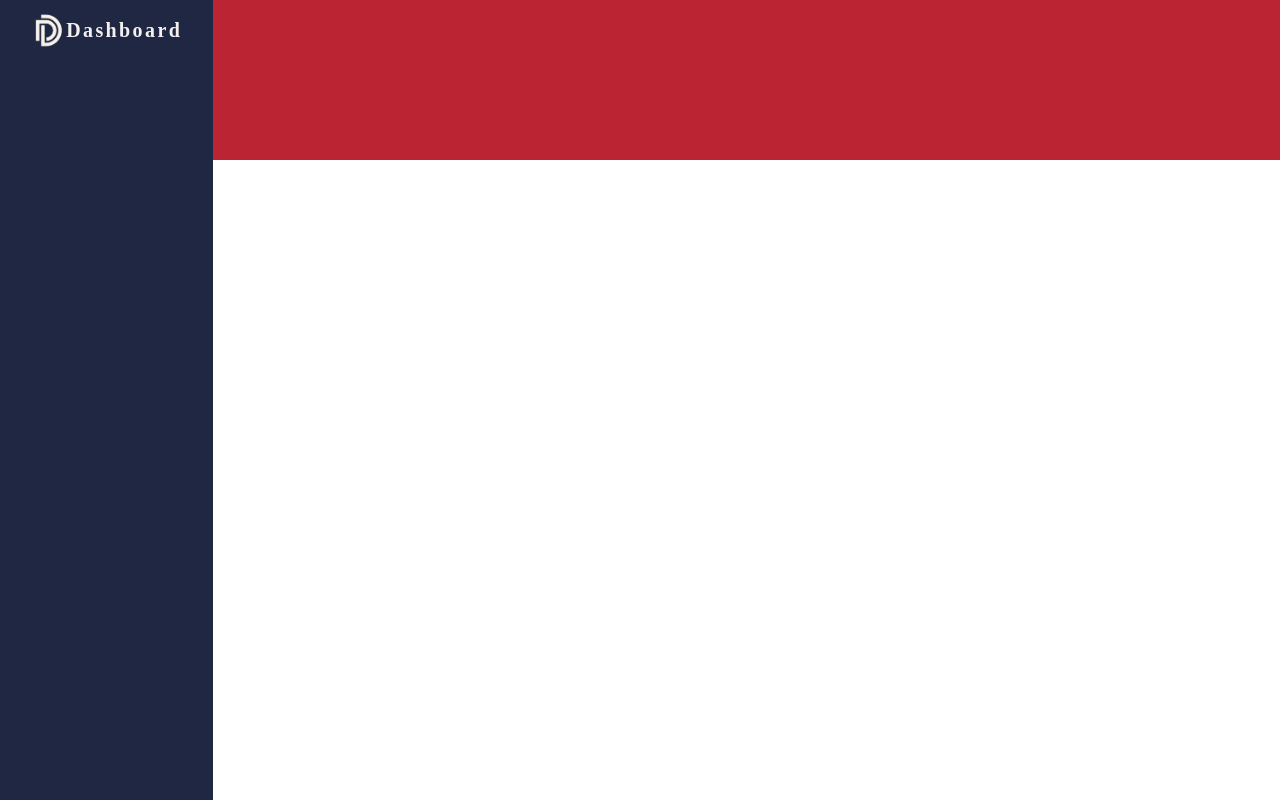
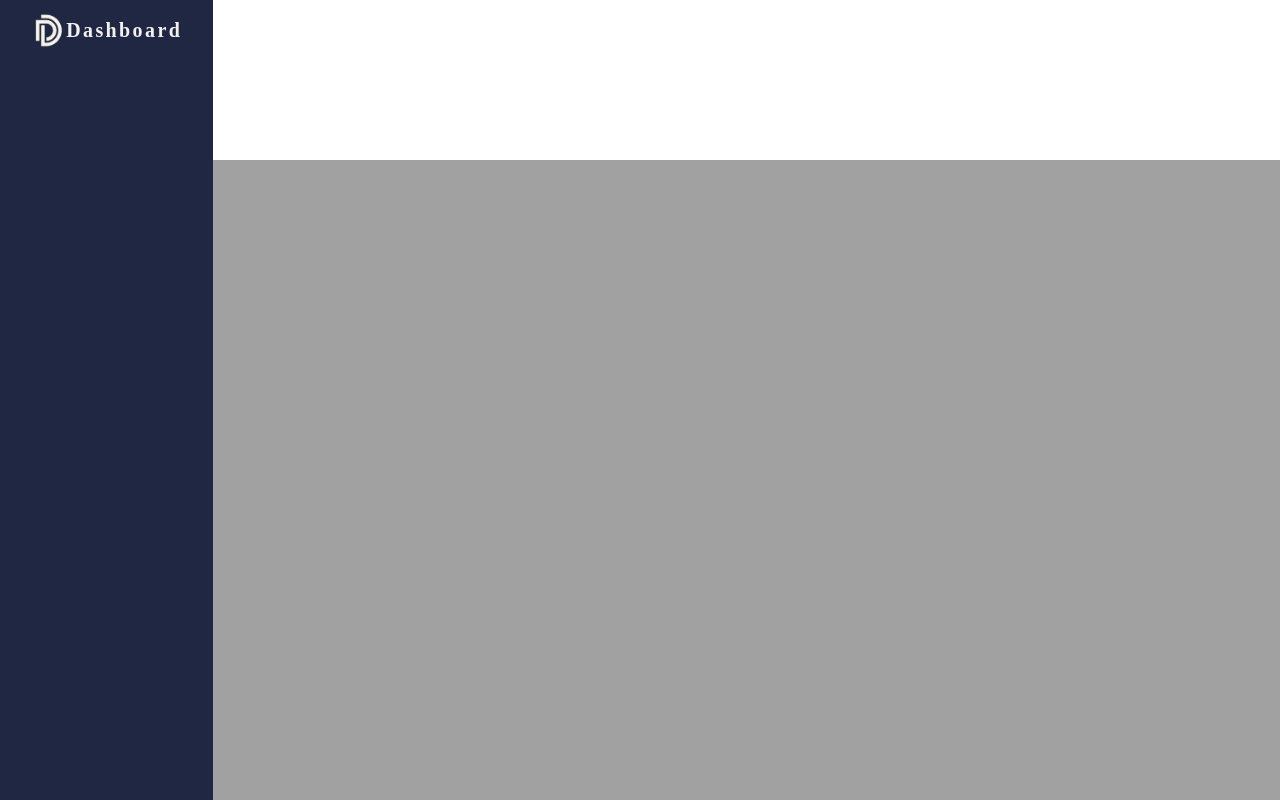
Before and after one commit to Hantech23/Admin-Dashboard, a plain HTML site: page index.html in a window 1280 px wide. Drawn offline with Linux system fonts and the light colour scheme; files whose address does not match are found by name.

Commit message:
Change background color

```diff
--- a/styles.css
+++ b/styles.css
@@ -9,10 +9,11 @@
 }
 
 .header {
-    background-color: rgb(187, 37, 51);
+    background-color: white;
 }
 
 .main {
+    background-color: rgb(161, 161, 161);
 }
 
 .container {
```
Also changed, not shown: Images/logo.png (renamed from logo.png).
